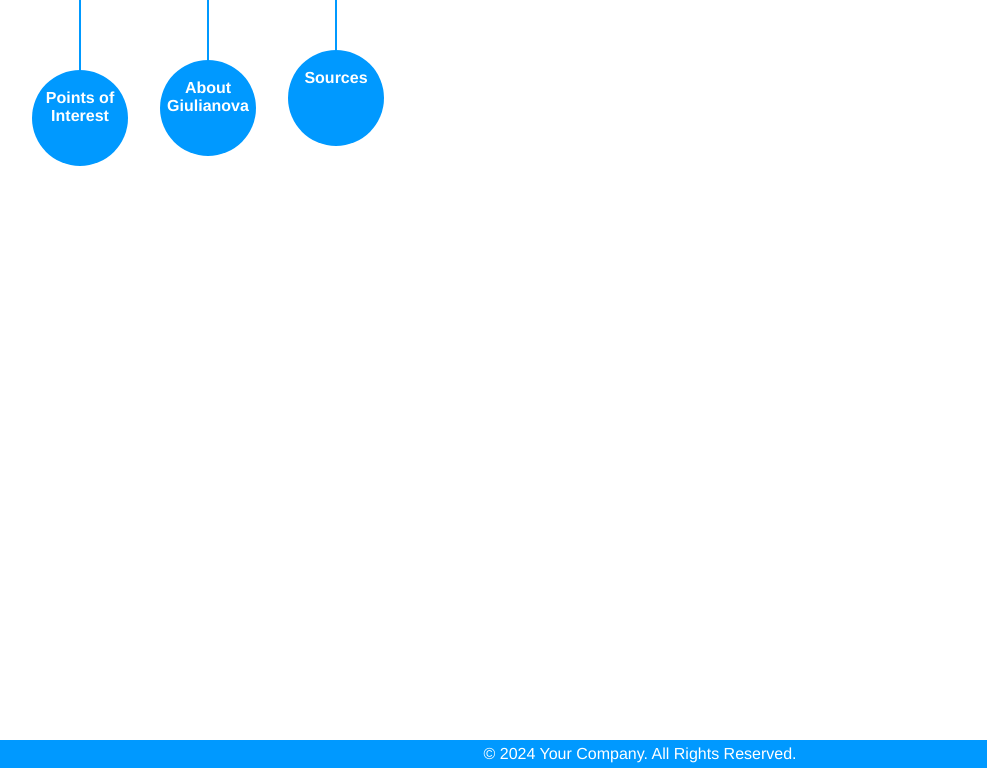
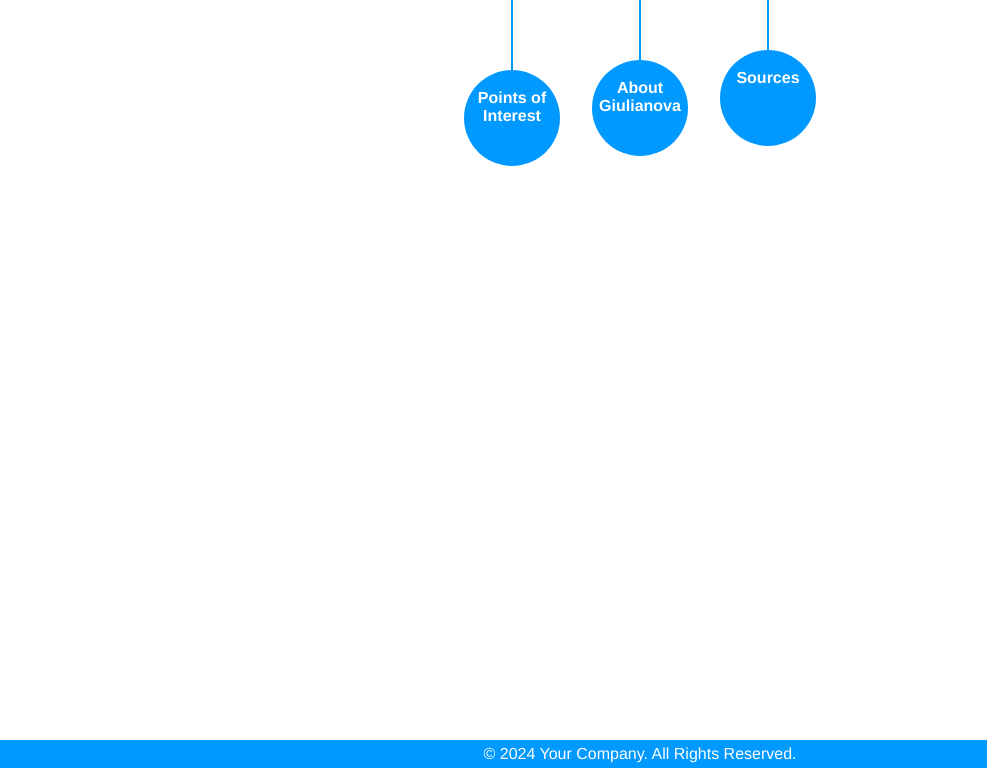
Before and after one commit to ADGiuseppe/PEC1-web, a website built with Parcel: page src/index.html in a window 1280 px wide. Shown: the part 124-892 px from the top of the page, without its empty margins (0-987 px from the left). Built offline with nearby package versions, Linux system fonts and the light colour scheme; files whose address does not match are found by name.

Commit message:
fix index navigation alignmant

```diff
--- a/src/styles.sass
+++ b/src/styles.sass
@@ -175,6 +175,9 @@ canvas
   gap: 2rem
   display: flex
   height: 45rem
+  position: absolute
+  left: 50%
+  transform: translateX(-50%)
 
 .icon
   position: relative
@@ -243,6 +246,9 @@ canvas
   position: absolute
   top: 20%
   color: #fff
+
+  &:hover
+        text-decoration: underline
 
 .category
   animation-delay: 1s
```
Also changed, not shown: src/styles.css, 1 other file.
